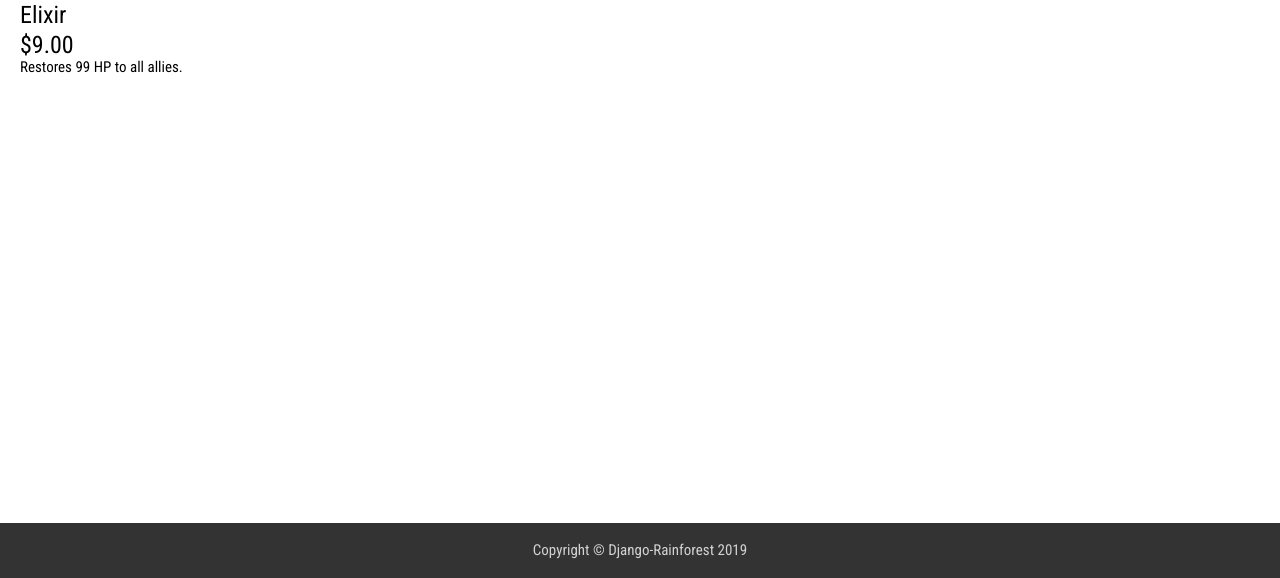
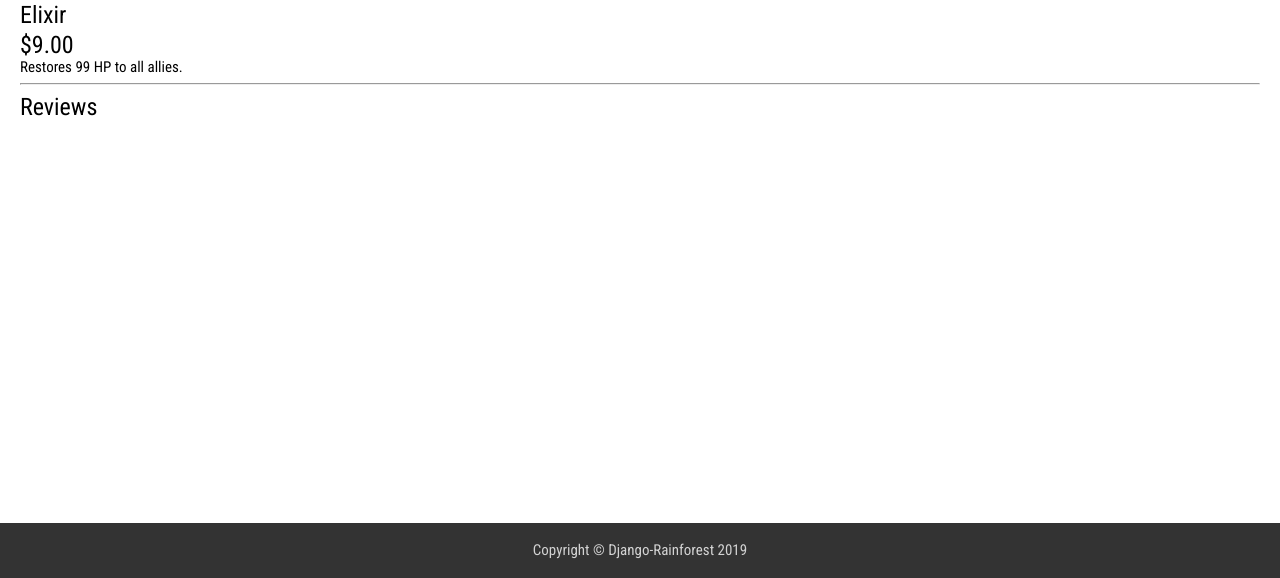
Before and after one commit to lindalou0419/django-rainforest, a Django app: page /products/1/ in a window 1280 px wide. Shown: the part 222-800 px from the top of the page. Run offline with Django 3.2, Linux system fonts and the light colour scheme; data comes from the database, SQL or seed files in the repository; data that the repository does not hold is empty; some libraries are stand-ins or nearby versions.

Commit message:
display total number of reviews in index and list them in details page

```diff
--- a/rainforest/templates/index.html
+++ b/rainforest/templates/index.html
@@ -8,6 +8,7 @@
           <li class="card-item">
             <p class="item-name">{{item.name}}</p>
             <p class="item-price">{{item.price}}</p>
+            <p class="item-reviews-count">Reviews: {{item.reviews.all.count}}</p>
          </li>
         </a>
       {% endfor %}
--- a/rainforest/templates/products/product.html
+++ b/rainforest/templates/products/product.html
@@ -12,5 +12,16 @@
     </section>
 
     <p>{{product.description}}</p>
+
+    <section class="product-review">
+      <hr/ >
+      <h2>Reviews</h2>
+
+      <ul>
+        {% for review in reviews %}
+        <li>{{review.comment}} - {{review.published_date}}</li>
+        {% endfor %}
+      </ul>
+    </section>
   </section>
 {% endblock %}
--- a/rainforest/views.py
+++ b/rainforest/views.py
@@ -1,7 +1,7 @@
 from django.http import HttpResponse
 from django.shortcuts import render, redirect
 from django.urls import path
-from rainforest.models import Product
+from rainforest.models import Product, Review
 from rainforest.forms import ProductForm
 
 def root(request):
@@ -21,9 +21,11 @@ def products(request):
 
 def product_show(request, product_id):
   product = Product.objects.get(id=product_id)
+  reviews = product.reviews.order_by("-published_date")
   context = {
     'product': product,
     'title': product.name,
+    'reviews': reviews,
   }
   response = render(request, 'products/product.html', context)
   return HttpResponse(response)
```
